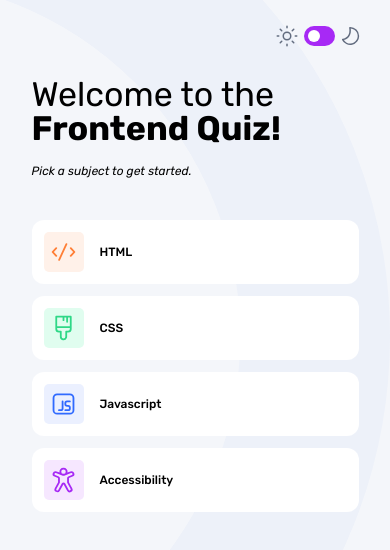
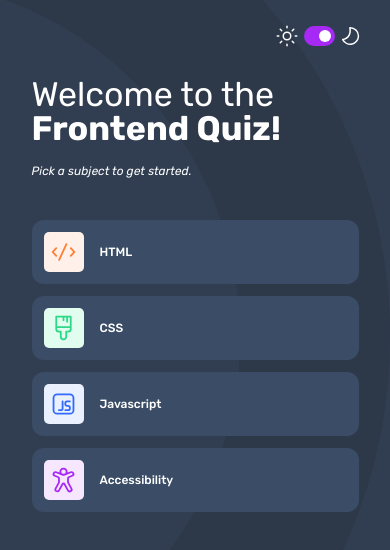
Before and after one commit to ikitamalarose/frontend-quizz-app-challenge, a plain HTML site: page index.html in a window 390 px wide. Both pictures are taken after a click on the button 319 px from the left and 36 px from the top of the page. Drawn offline with Linux system fonts and the light colour scheme.

Commit message:
-Added functionality to toggle dark mode on and off by adding or removing the darkMode class on the body, menu items, and mode buttons. -Updated styles dynamically based on the active mode using JavaScript. -Refactored code into modular functions:

```diff
--- a/css/media_queries/mobile.css
+++ b/css/media_queries/mobile.css
@@ -1,5 +1,6 @@
 @media (max-width: 768px) {
   /* body start */
+
   body {
     background-image: url("/assets/images/pattern-background-mobile-light.svg");
 
--- /dev/null
+++ b/css/theme/darkMode.css
@@ -0,0 +1,19 @@
+@media (max-width: 768px) {
+  body.darkMode {
+    background-image: url("/assets/images/pattern-background-mobile-dark.svg");
+    background-color: var(--dark-blue-grey);
+    color: var(--pure-white);
+  }
+
+  .menu__item.darkMode {
+    background: var(--medium-blue-grey);
+  }
+
+  #lightModeButton.darkMode img {
+    content: url("/assets/images/icon-sun-light.svg");
+  }
+
+  #darkModeButton.darkMode img {
+    content: url("/assets/images/icon-moon-light.svg");
+  }
+}
--- a/index.html
+++ b/index.html
@@ -7,6 +7,7 @@
 
   <link rel="icon" type="image/png" sizes="32x32" href="./assets/images/favicon-32x32.png">
   <link rel="stylesheet" href="/main.css">
+  <script defer src="/main.js" type="module"></script>
   <title>Frontend Mentor | Frontend quiz app</title>
 </head>
 
@@ -21,7 +22,7 @@
       </button>
 
       <button id="toggleButton" class="header__button">
-        <span class="header__button-slider"></span>
+        <span class="header__button-slider" id="header__button-slider"></span>
       </button>
 
       <button id="darkModeButton" class="header__button">
--- /dev/null
+++ b/js/themeToggle.js
@@ -0,0 +1,42 @@
+const body = document.querySelector('body');
+const toggleButton = document.getElementById("toggleButton");
+const menu__items = document.querySelectorAll('.menu__item');
+
+const darkModeButton = document.getElementById("darkModeButton");
+const lightModeButton = document.getElementById("lightModeButton");
+
+export function toggleButtonStyle() {
+    toggleButton.addEventListener('click', () => {
+
+        toggleButton.style.justifyContent = isToggleButtonFlexEnd() ? "flex-start" : "flex-end";
+        toggleDarkMode();
+    });
+}
+
+function isToggleButtonFlexEnd() {
+    return toggleButton.style.justifyContent === "flex-end";
+}
+
+function toggleDarkMode() {
+
+    toggleBodyDarkMode();
+    toggleMenuItemsDarkMode();
+    toggleButtonDarkMode();
+
+}
+
+function toggleBodyDarkMode() {
+    body.classList.toggle('darkMode');
+}
+
+function toggleMenuItemsDarkMode() {
+
+    menu__items.forEach(menu__item => {
+        menu__item.classList.toggle('darkMode');
+    });
+}
+
+function toggleButtonDarkMode() {
+    lightModeButton.classList.toggle('darkMode');
+    darkModeButton.classList.toggle('darkMode');
+}
--- a/main.css
+++ b/main.css
@@ -2,3 +2,4 @@
 @import "/css/base.css";
 @import "/css/variables.css";
 @import "/css/media_queries/mobile.css";
+@import "/css/theme/darkMode.css";
--- a/main.js
+++ b/main.js
@@ -1,17 +1,4 @@
 
-/* fetch('./data.json').then(response=>response.json()).then(data=>{
+import { toggleButtonStyle } from "./js/themeToggle.js";
 
-    console.log(data);
-}); */
-
-fetch('./data.json').then((request) => {
-    if(!request.ok) {
-      console.log('Oops! Something went wrong.');
-      return null;
-    }
-
-
-    return request.json();
-  }).then((data) => {
-    console.log(data);
-  });
+toggleButtonStyle();
```
